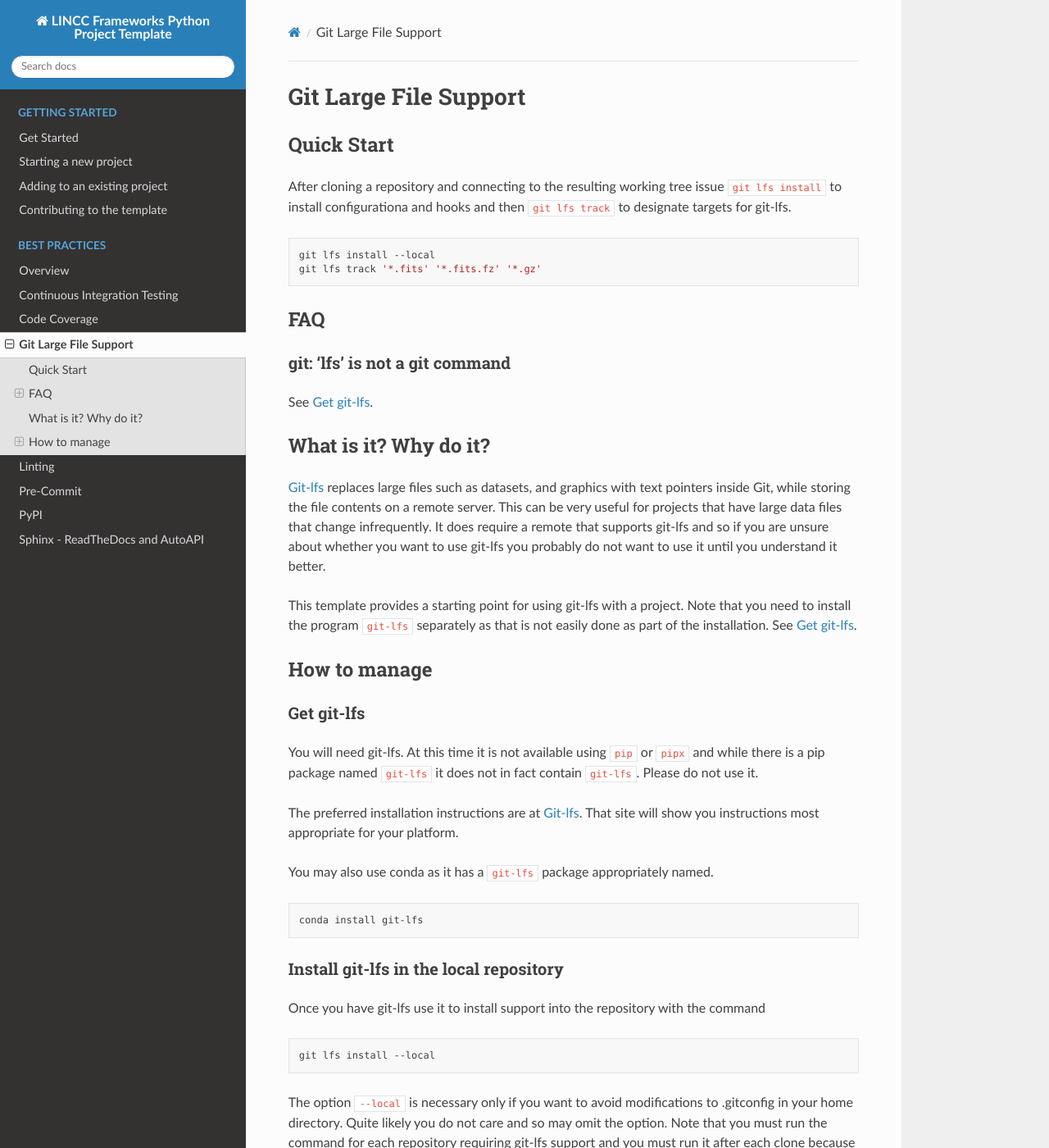
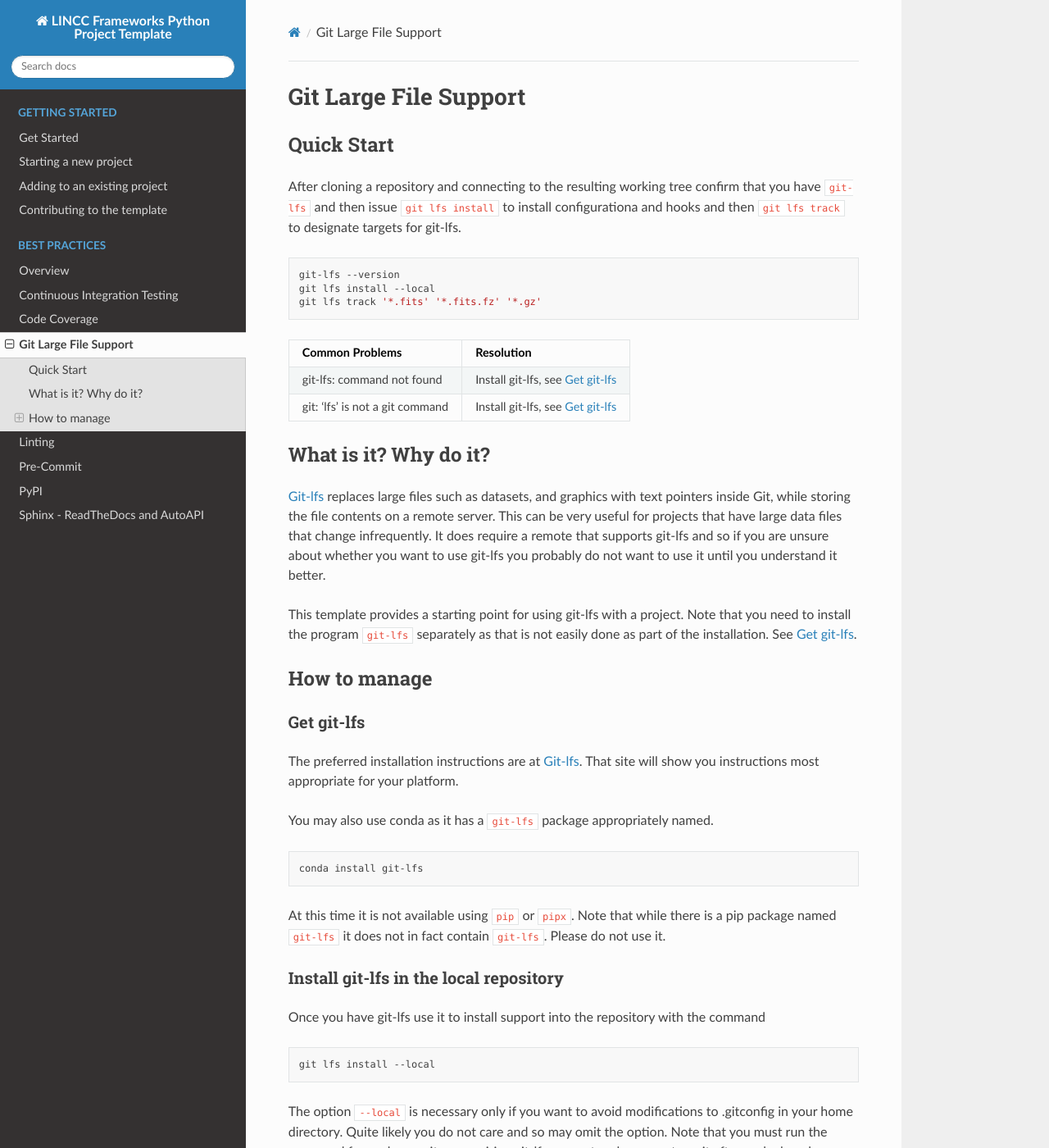
Before and after one commit to lincc-frameworks/python-project-template, a Sphinx documentation site: the page built from docs/practices/git-lfs.rst, in a window 1280 px wide and 1400 px high. Shown: the whole window at 82% size. Built offline with Sphinx 7.4.7 and the Read the Docs theme 2.0.0, drawn with Linux system fonts in a browser that asks for light colours; the version number could not be read and is left out; some of the changed text lies outside the part shown.

Commit message:
refactored git-lfs text from Drew requestg

```diff
--- a/docs/practices/git-lfs.rst
+++ b/docs/practices/git-lfs.rst
@@ -4,22 +4,24 @@ Git Large File Support
 Quick Start
 -------------------------------------------------------------------------------
 
-After cloning a repository and connecting to the resulting working tree issue ``git lfs install`` to install configurationa and hooks and then ``git lfs track`` to designate targets for git-lfs.
+After cloning a repository and connecting to the resulting working tree confirm that you have ``git-lfs`` and then issue ``git lfs install`` to install configurationa and hooks and then ``git lfs track`` to designate targets for git-lfs.
 
 .. code-block:: bash
 
+    git-lfs --version
     git lfs install --local
     git lfs track '*.fits' '*.fits.fz' '*.gz'
 
 
-FAQ
--------------------------------------------------------------------------------
+.. list-table::
+  :header-rows: 1
 
-git: 'lfs' is not a git command
-^^^^^^^^^^^^^^^^^^^^^^^^^^^^^^^
-
-See :ref:`get-git-lfs-label`.
-
+  * - **Common Problems**
+    - **Resolution**
+  * - git-lfs: command not found
+    - Install git-lfs, see :ref:`get-git-lfs-label`
+  * - git: 'lfs' is not a git command
+    - Install git-lfs, see :ref:`get-git-lfs-label`
 
 What is it? Why do it?
 -------------------------------------------------------------------------------
@@ -38,9 +40,6 @@ How to manage
 
 Get git-lfs
 ^^^^^^^^^^^
-You will need git-lfs. At this time it is not available using ``pip``  or ``pipx``
-and while there is a pip package named ``git-lfs`` it does not in fact contain
-``git-lfs``. Please do not use it.
 
 The preferred installation instructions are at `Git-lfs <https://git-lfs.com/>`_.
 That site will show you instructions most appropriate for your platform.
@@ -50,6 +49,10 @@ You may also use conda as it has a ``git-lfs`` package appropriately named.
 .. code-block:: bash
 
     conda install git-lfs
+
+At this time it is not available using ``pip``  or ``pipx``.
+Note that while there is a pip package named ``git-lfs`` it does not in fact contain
+``git-lfs``. Please do not use it.
 
 Install git-lfs in the local repository
 ^^^^^^^^^^^^^^^^^^^^^^^^^^^^^^^^^^^^^^^^
@@ -78,6 +81,7 @@ For example, if you want to specify that ``FITS`` files are handled by git-lfs t
     git lfs track '*.fits' '*.fits.fz'
 
 You can see a list of currently tracked names
+
 .. code-block:: bash
 
     git lfs track
```
